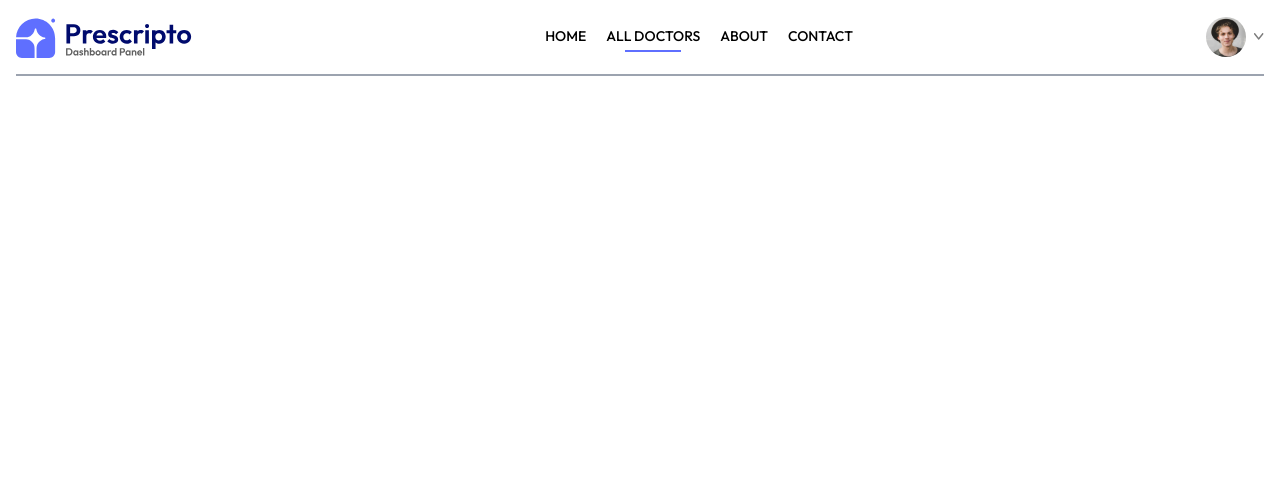
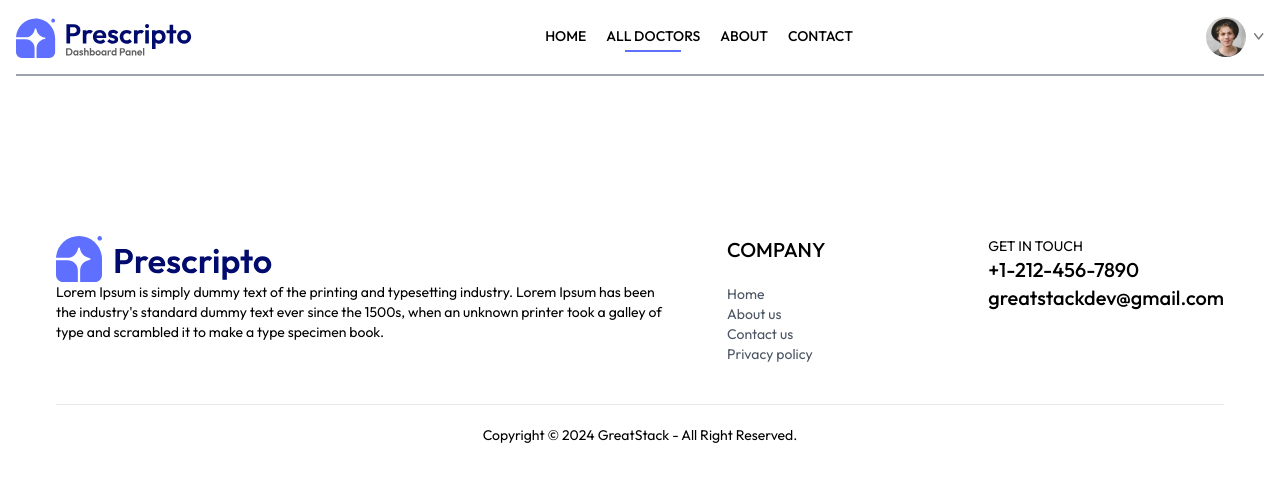
Before and after one commit to biliqis/Hospital_Management_App, a React (Vite) app: page /doctors in a window 1280 px wide. Shown: the top 482 px of the page. Built offline with nearby package versions, Linux system fonts and the light colour scheme.

Commit message:
new commit

```diff
--- a/index.html
+++ b/index.html
@@ -1,5 +1,5 @@
 <!doctype html>
-<html lang="en">
+<html lang="en" class="scroll-smooth">
   <head>
     <meta charset="UTF-8" />
     <link rel="icon" type="image/svg+xml" href="/vite.svg" />
--- a/src/App.jsx
+++ b/src/App.jsx
@@ -10,13 +10,12 @@ import Login from "./pages/Login"
 import Contact from "./pages/Contact"
 import About from "./pages/About";
 import Headers from "./components/Headers";
+import Footer from "./components/Footer";
 
 const App = () => {
   return (
     <div className="mx-4 sm:mx-[10]">
       <Navbar/>
-
-
       <Routes>
         <Route path="/" element={<Home />} />
         <Route path="/doctors" element={<Doctors />} />
@@ -28,6 +27,7 @@ const App = () => {
         <Route path="/my-appointments" element={<MyAppointment />} />
         <Route path="/appointment/docId" element={<Appointment />} />
       </Routes>
+      <Footer/>
     </div>
   );
 };
--- /dev/null
+++ b/src/components/Banner.jsx
@@ -0,0 +1,26 @@
+import React from "react";
+import { assets } from "./assets/assets/assets";
+import { Navigate, useNavigate } from "react-router-dom";
+
+const Banner = () => {
+    const navigate = useNavigate()
+  return (
+    <div className="flex bg-primary rounded-lg px-6 sm:px-10 md:px-14 lg:px-12 my-20 md:mx-10-5">
+      {/*----left side------*/}
+      <div className="flex-1 py-8 sm:py-10 md:py-16 lg:py-24 lg:pl">
+        <div className="text-xl sm:text-2xl md:text-3xl lg:text-5xl font-semibold text-white">
+          <p>Book Appointment</p>
+          <p className="mt-4">With 100+ Trusted Doctors</p>
+        </div>
+        <button onClick={()=>{navigate('/login'); scrollTo(0,0 ) }}className="bg-white text-sm sm:text-base text-gray-600 px-8 py-3 rounded-full mt-6 hover:scale-105 transition-all  ">create Account</button>
+      </div>
+
+      {/*----right side------*/}
+      <div className="hidden md:block md:w-1/2 lg:w-[370px] relative">
+        <img className="w-full absolute bottom-0 right-0 max-w-md" src={assets.appointment_img} />
+      </div>
+    </div>
+  );
+};
+
+export default Banner;
--- /dev/null
+++ b/src/components/Footer.jsx
@@ -0,0 +1,61 @@
+import React from "react";
+import { assets } from "./assets/assets/assets";
+
+const Footer = () => {
+  return (
+    <div className="md:mx-10">
+      <div className="flex flex-col sm:grid grid-cols-[3fr_1fr_1fr] gap-14 my-10 mt-40 text-sm">
+
+      {/*------left section */}
+      <div>
+        <img src={assets.logo} />
+        <p>
+          Lorem Ipsum is simply dummy text of the printing and typesetting
+          industry. Lorem Ipsum has been the industry's standard dummy text ever
+          since the 1500s, when an unknown printer took a galley of type and
+          scrambled it to make a type specimen book.
+        </p>
+      </div>
+
+
+
+      {/*------center section */}
+      <div>
+        <p className="text-xl font-medium mb-5">COMPANY</p>
+        <ul className="flex flex-col gap-2 text-gray-600">
+          <li>
+            <li>Home</li>
+            <li>About us</li>
+            <li>Contact us</li>
+            <li>Privacy policy </li>
+          </li>
+        </ul>
+      </div>
+
+      {/*------right section */}
+      <div>
+        <p>GET IN TOUCH</p>
+        <ul className="text-xl font-medium mb-5">
+
+
+        <li> +1-212-456-7890</li>
+        <li>greatstackdev@gmail.com</li>
+        </ul>
+      </div>
+      </div>
+
+
+      {/*------copyright  section */}
+      <div>
+
+
+<hr/>
+<p className="py-5 text-sm text-center">Copyright © 2024 GreatStack - All Right Reserved.</p>
+    </div>
+    </div>
+
+
+  );
+};
+
+export default Footer;
--- a/src/components/Navbar.jsx
+++ b/src/components/Navbar.jsx
@@ -11,7 +11,7 @@ const Navbar = () => {
 
   return (
     <div className="flex items-center justify-between text-sm py-4 mb-5 border-b-2 border-b-gray-400">
-      <img className="w-44 cursor-pointer" src={assets.admin_logo} alt="" />
+      <img onClick={()=>navigate('/')} className="w-44 cursor-pointer" src={assets.admin_logo} alt="" />
       <ul className="hidden md:flex items-start gap-5 font-medium">
         <NavLink to="/">
           <li className="py-1">HOME </li>
--- a/src/index.css
+++ b/src/index.css
@@ -5,6 +5,10 @@
 @tailwind components;
 @tailwind utilities;
 
+
+*{
+  font-family: Outfit;
+}
 .active hr{
     @apply block
 }
--- a/src/pages/Doctors.jsx
+++ b/src/pages/Doctors.jsx
@@ -1,9 +1,15 @@
-import React from 'react'
+import React, { useContext } from 'react'
+import { useParams } from 'react-router-dom'
+import { AppContext } from '../context/AppContext'
 
 const Doctors = () => {
+
+  const {speciality} = useParams()
+  const {Doctors} = useContext(AppContext)
+
   return (
     <div>
-
+      <p> </p>
     </div>
   )
 }
--- a/src/pages/Home.jsx
+++ b/src/pages/Home.jsx
@@ -2,6 +2,7 @@ import React from 'react'
 import SpecialityMenu from '../components/SpecialityMenu'
 import Headers from '../components/Headers'
 import TopDoctors from '../components/TopDoctors'
+import Banner from '../components/Banner'
 
 const Home = () => {
   return (
@@ -9,6 +10,7 @@ const Home = () => {
 <Headers/>
        <SpecialityMenu/>
        <TopDoctors/>
+       <Banner/>
     </div>
   )
 }
```
